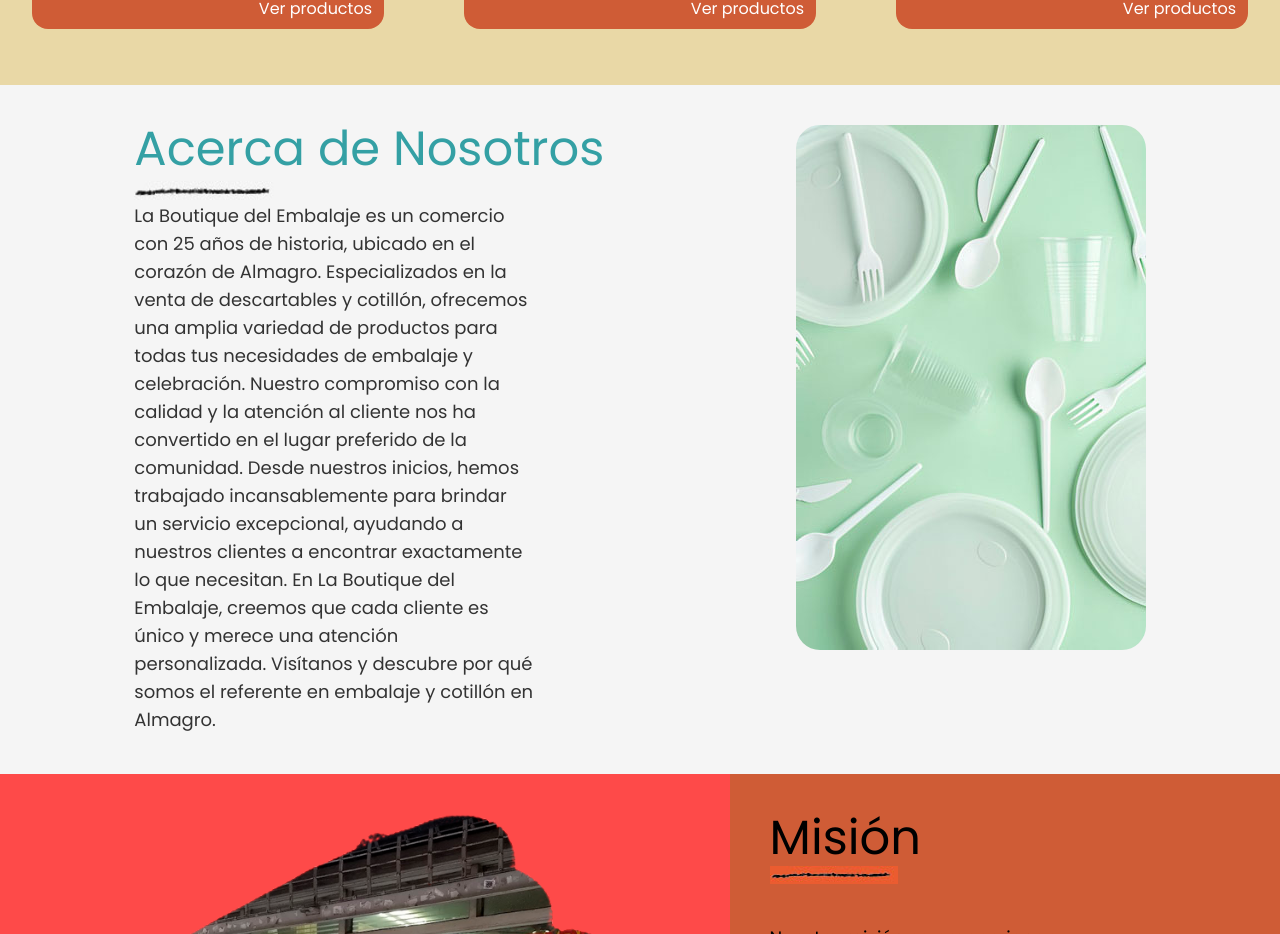
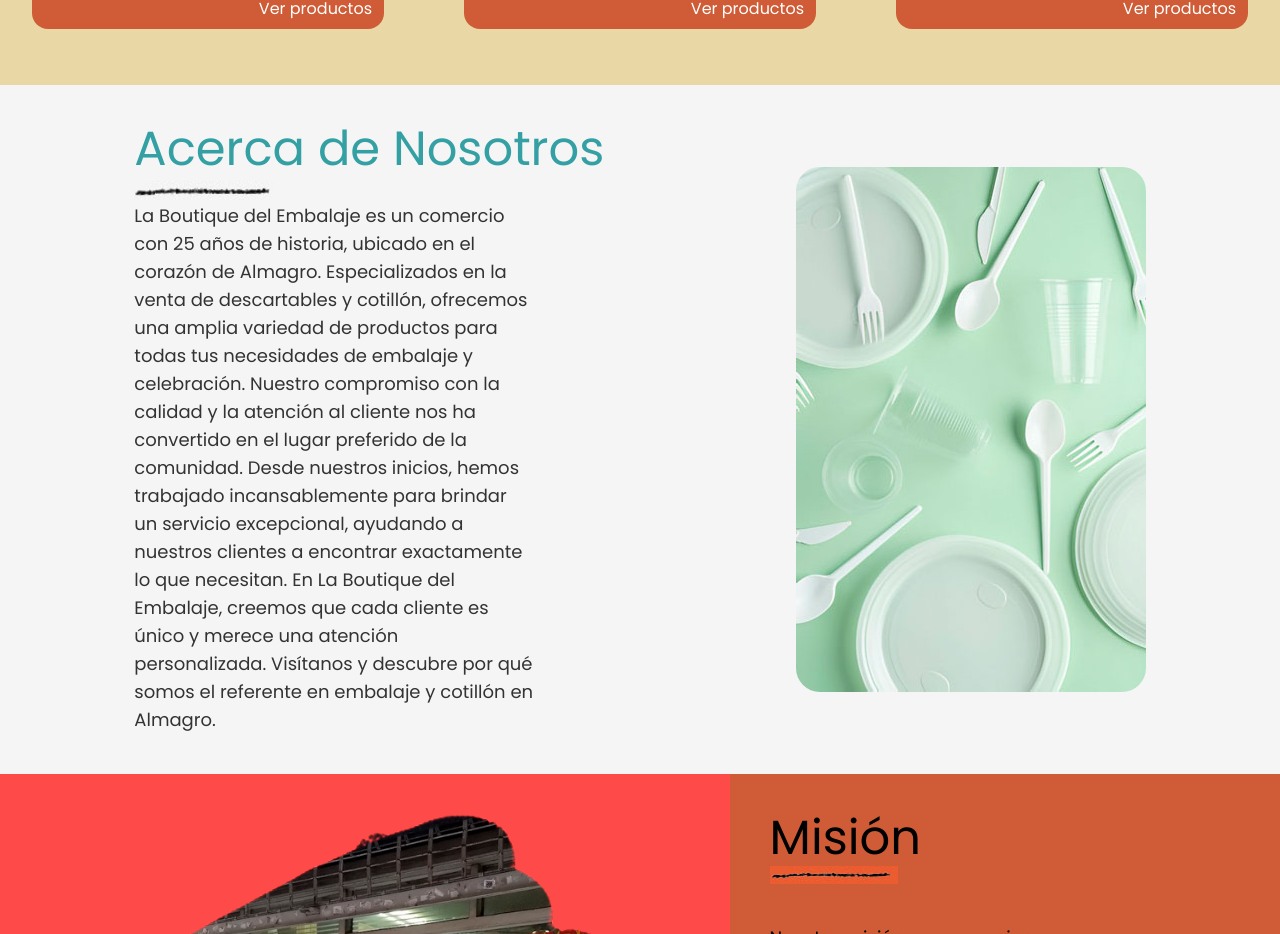
Before and after one commit to gabaiz88/la-boutique-del-embalaje, a React (Create React App) app: page / in a window 1280 px wide. Shown: the part 1456-2390 px from the top of the page. Built offline with nearby package versions, Linux system fonts and the light colour scheme.

Commit message:
version 2.0

```diff
--- a/src/components/About.js
+++ b/src/components/About.js
@@ -4,7 +4,7 @@ import linea from '../img/linea_crayon.jpg'
 
 const About = () => {
   return (
-    <div id="about" className="flex flex-col gap-10 p-5 sm:p-0 sm:flex-row justify-center sm:w-10/12 sm:mx-auto sm:my-10 sm:gap-32">
+    <div id="about" className="flex flex-col gap-10 p-5 sm:p-0 sm:flex-row justify-center items-center sm:w-10/12 sm:mx-auto sm:my-10 sm:gap-32">
       <div className='flex flex-col w-full sm:w-2/4 justify-between gap-10 sm:gap-0'>
         <div className=''>
           <h2 className="text-5xl mb-2">Acerca de Nosotros</h2>
```
